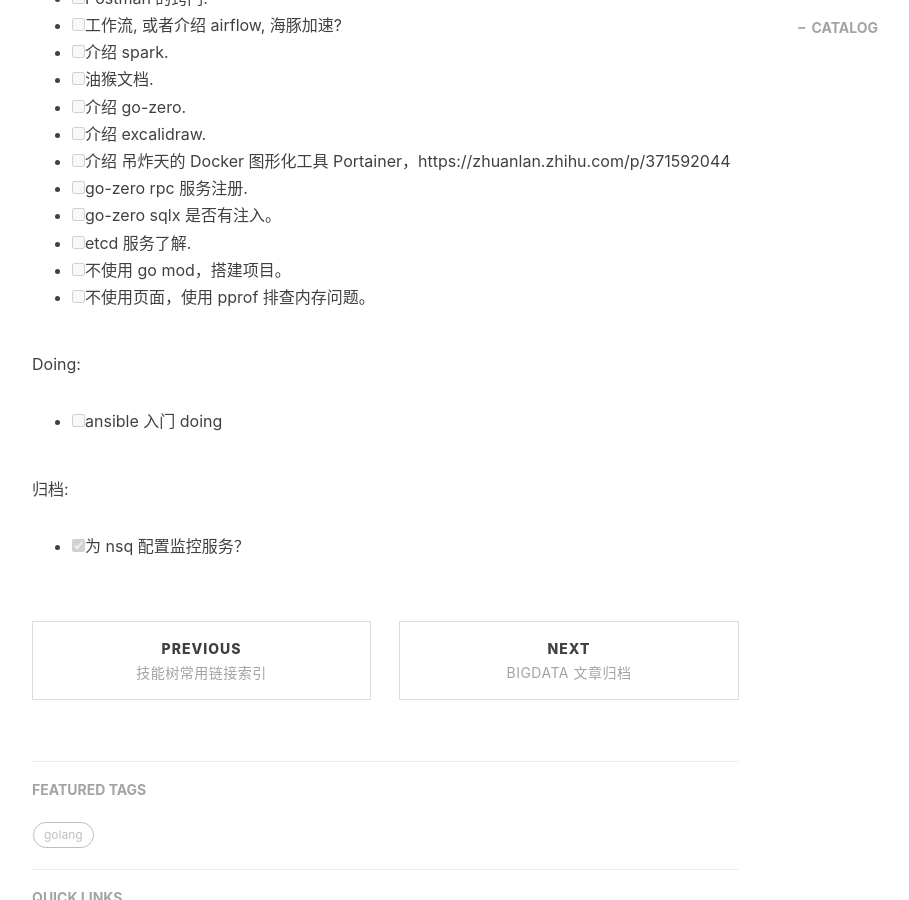
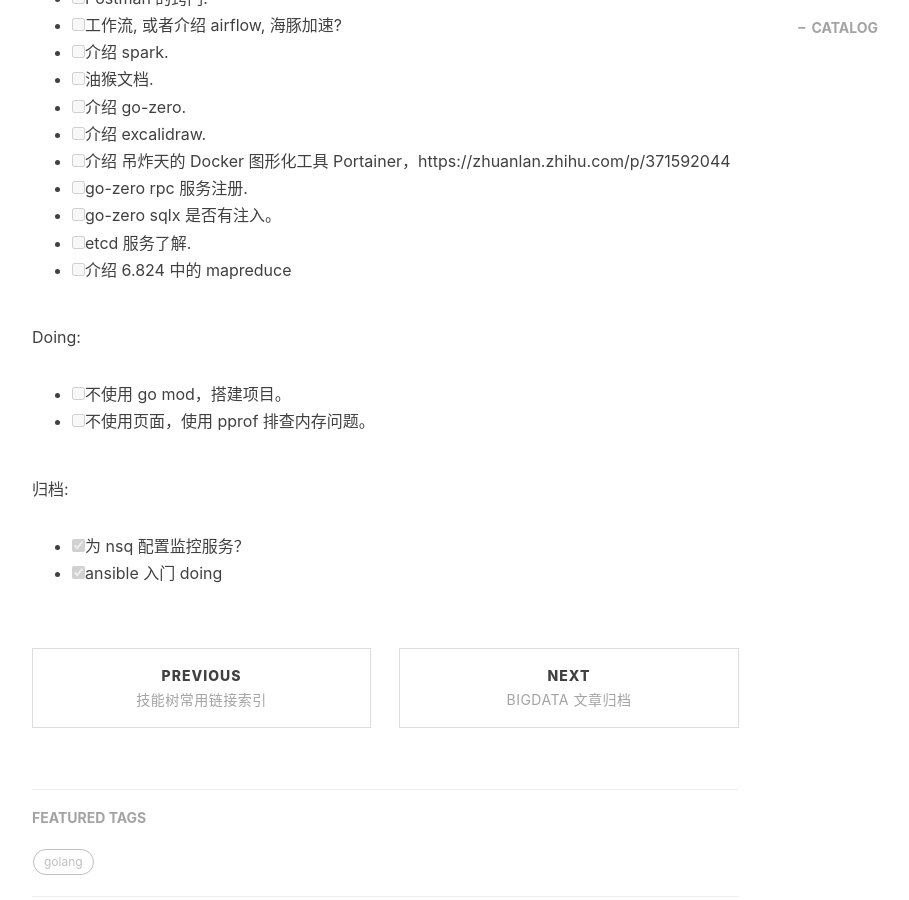
Before and after one commit to kougazhang/oom, a Jekyll site: the page built from _posts/2021-05-28-wechat.md, in a window 1280 px wide and 900 px high, scrolled down 462 px. Shown: the whole window, without its empty margins (233-1142 px from the left). Built offline with Jekyll 4.4.1, drawn with Linux system fonts in a browser that asks for light colours; nearby versions of some CDN libraries; comment, search, counter and statistics services are not loaded.

Commit message:
update wechat

```diff
--- a/_posts/2021-05-28-wechat.md
+++ b/_posts/2021-05-28-wechat.md
@@ -22,11 +22,12 @@ Undo:
 - [ ] go-zero rpc 服务注册.
 - [ ] go-zero sqlx 是否有注入。
 - [ ] etcd 服务了解.
+- [ ] 介绍 6.824 中的 mapreduce
+
+Doing:
 - [ ] 不使用 go mod，搭建项目。
 - [ ] 不使用页面，使用 pprof 排查内存问题。
 
-Doing:
-- [ ] ansible 入门 doing
-
 归档:
 - [x] 为 nsq 配置监控服务？
+- [x] ansible 入门 doing
```
